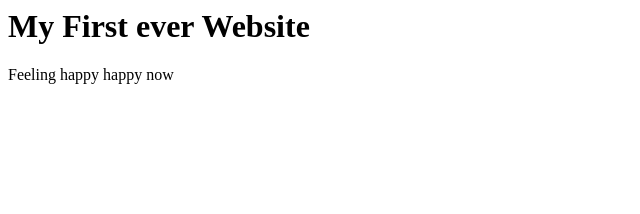
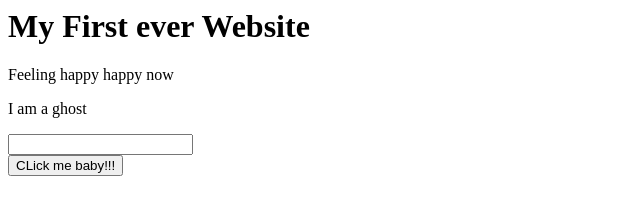
Before and after one commit to kaiserhamid45/my-first-website, a plain HTML site: page index.html in a window 1280 px wide. Shown: the whole page, without its empty margins (0-640 px from the left). Drawn offline with Linux system fonts and the light colour scheme.

Commit message:
done adding button

```diff
--- a/index.html
+++ b/index.html
@@ -1,2 +1,6 @@
 <h1>My First ever Website</h1>
 <p>Feeling happy happy now</p>
+<p>I am a ghost</p>
+<input type="text">
+<br>
+<button>CLick me baby!!!</button>
```
